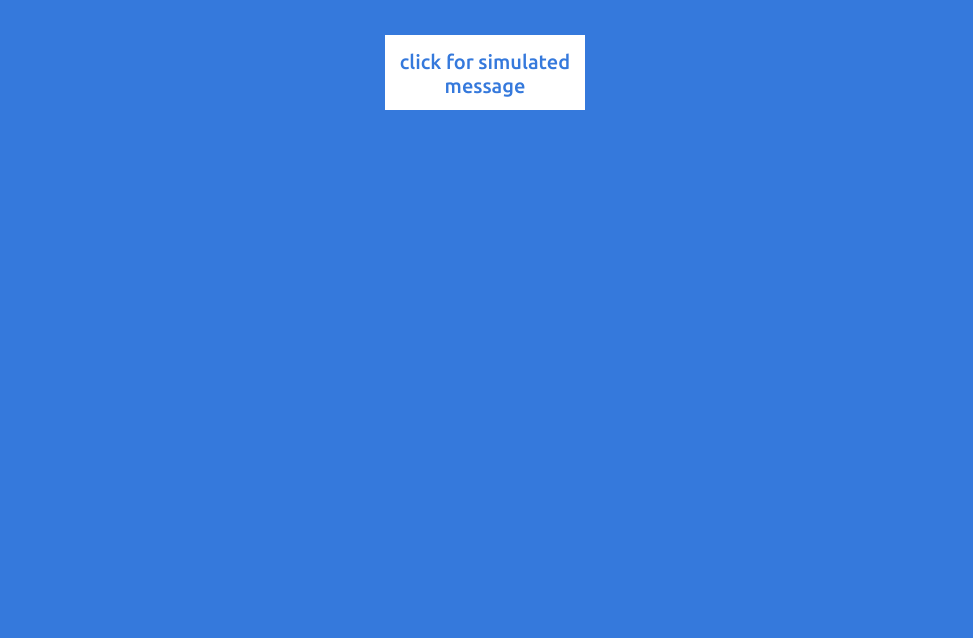
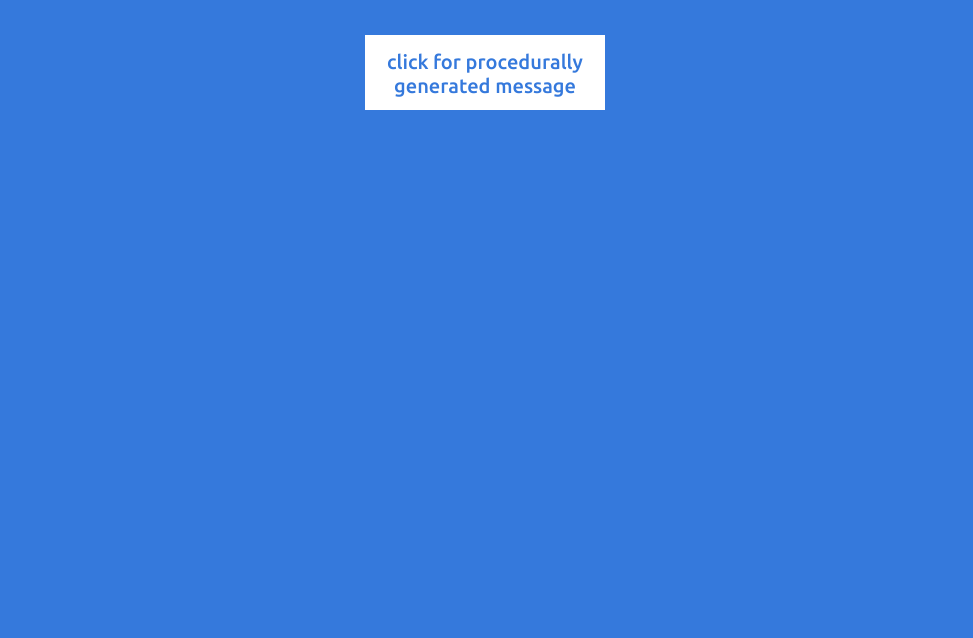
Before and after one commit to ejiao/cs_simulator, a plain HTML site: page index.html in a window 1280 px wide. Shown: the part 162-800 px from the top of the page, without its empty margins (155-1128 px from the left). Drawn offline with nearby package versions, Linux system fonts and the light colour scheme.

Commit message:
added 'procedurally generated' to button text

```diff
--- a/index.html
+++ b/index.html
@@ -32,7 +32,7 @@
         color: #3579DC;
         padding-top: 15px;
         height: 60px;
-        width: 200px;
+        width: 240px;
         margin: auto;
         font-size: 15pt;
       }
@@ -45,7 +45,7 @@
   <body>
     <div class="container">
       <h2> CS CONCENTRATOR SIMULATOR</h2>
-      <div class="button">click for simulated message</div>
+      <div class="button">click for procedurally generated message</div>
       <p id="message">
       </p>
     </div>
--- a/js/scripts.js
+++ b/js/scripts.js
@@ -113,7 +113,8 @@ var cit =
                      "SOMEONE here has to know a good elevator optimization algorithm",
                      "I think my card is broken - it won't let me swipe to the 3rd floor?",
                      "Kebab and Curry on the 3rd floor!",
-                     "I have become one with the CIT."
+                     "I have become one with the CIT.",
+                     "I have become one with #csthing#"
                ],
         }
   $('document').ready(function(){
```
